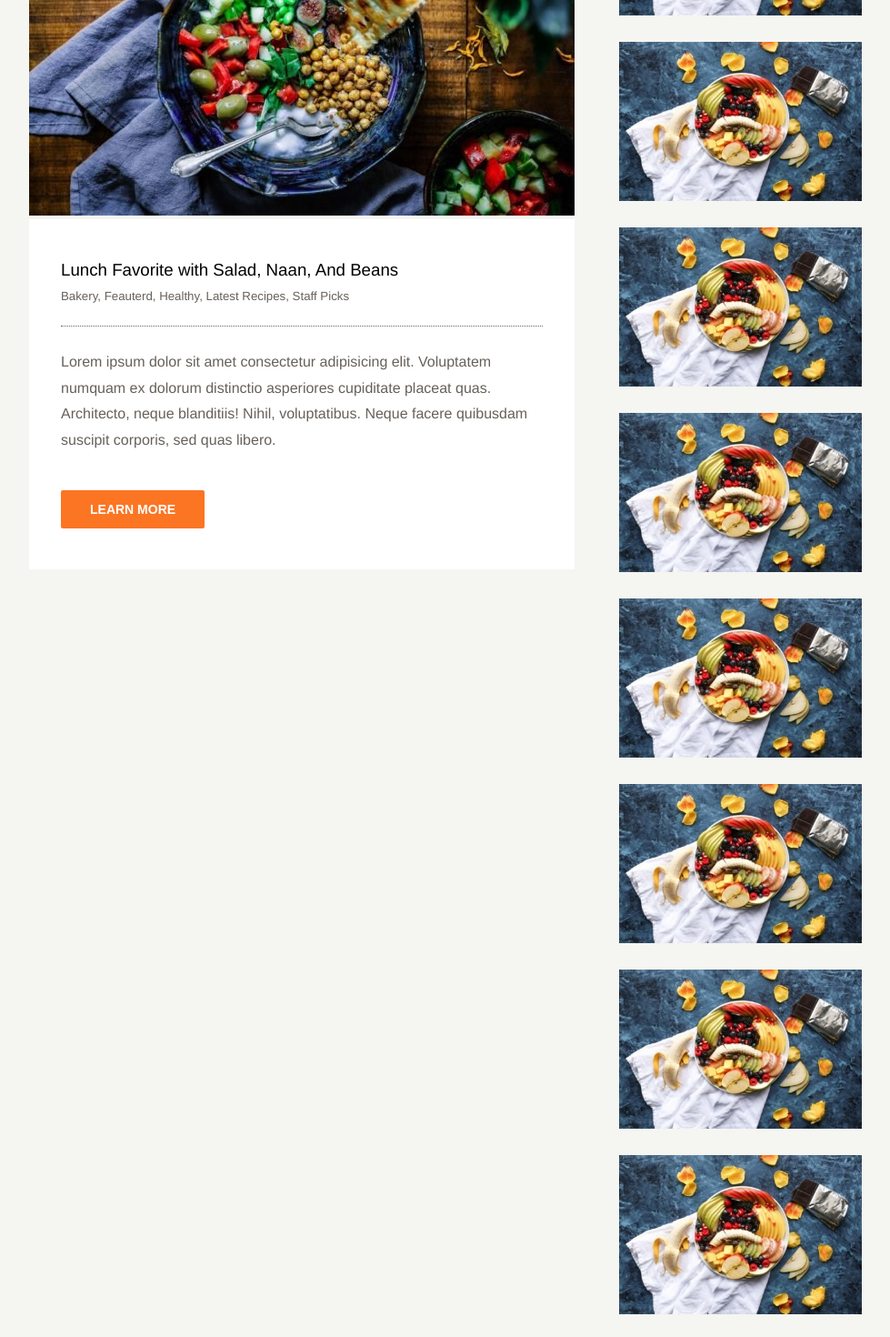
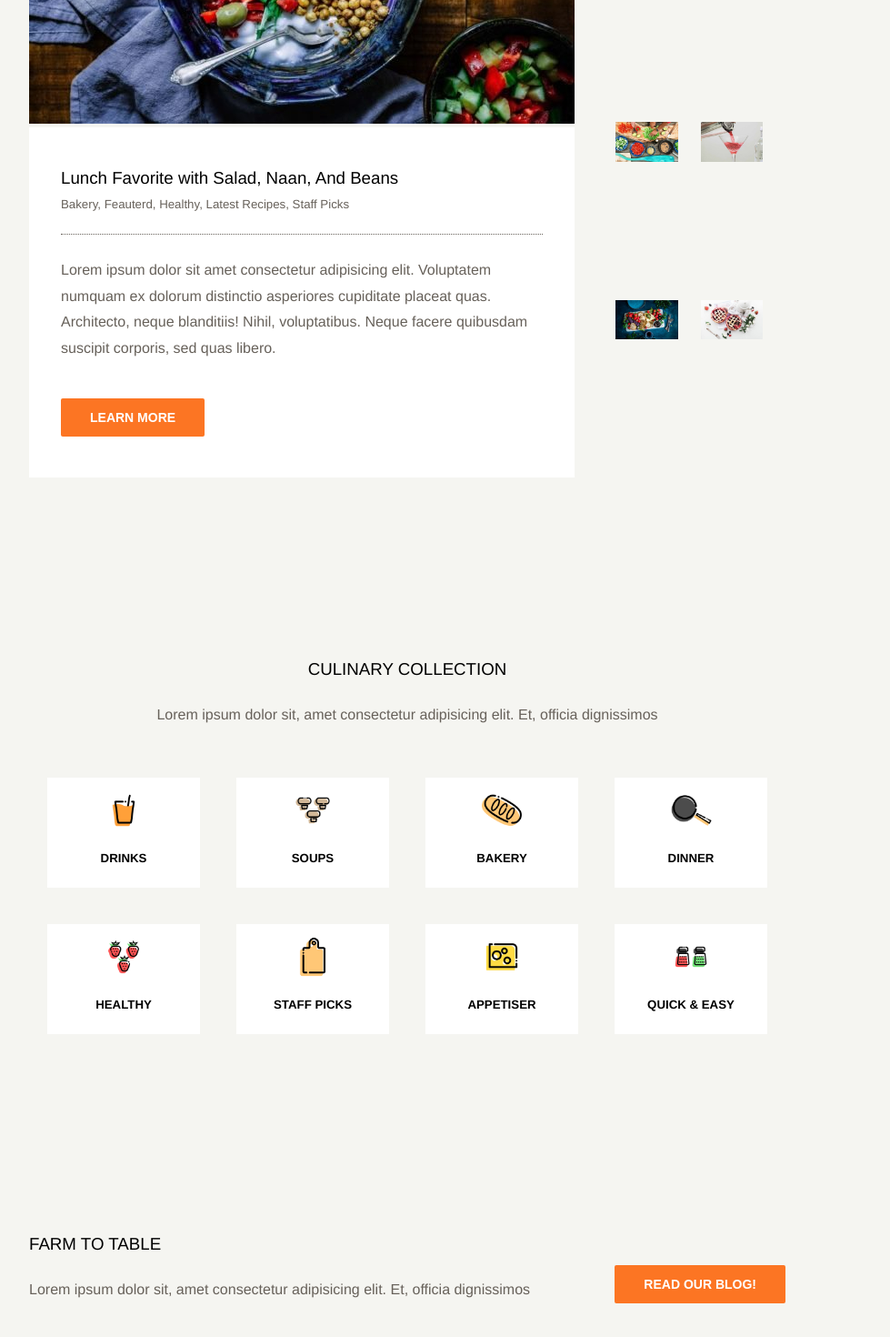
Before and after one commit to TommasoLodesani/proj-html-vuejs, a Vue app: page / in a window 1280 px wide. Shown: the part 1740-3210 px from the top of the page at 91% size, without its empty margins (192-1171 px from the left). Built offline with nearby package versions, Linux system fonts and the light colour scheme.

Commit message:
section imgfarm

```diff
--- a/src/App.vue
+++ b/src/App.vue
@@ -22,6 +22,15 @@
       <section>
         <CulinaryCollection/>
       </section>
+
+      <section>
+        <FarmtoTable/>
+        <ImgFarmToTable/>
+      </section>
+
+      <section>
+
+      </section>
     </main>
 
 
@@ -39,11 +48,10 @@ import FoodieJournal from './components/FoodieJournal.vue';
 import MyPopularRecipes from './components/MyPopularRecipes.vue';
 import MyFooter from './components/MyFooter.vue';
 import CulinaryCollection from './components/CulinaryCollection.vue';
+import FarmtoTable from './components/FarmtoTable.vue';
+import ImgFarmToTable from './components/ImgFarmToTable.vue';
 
 
-
-
-// import HelloWorld from './components/HelloWorld.vue'
 
 export default {
   name: 'App',
@@ -53,7 +61,9 @@ export default {
     MyFooter,
     MyPopularRecipes,
     FoodieJournal,
-    CulinaryCollection
+    CulinaryCollection,
+    FarmtoTable,
+    ImgFarmToTable
 }
 }
 </script>
--- /dev/null
+++ b/src/components/FarmtoTable.vue
@@ -0,0 +1,74 @@
+<template>
+    <div class="section-container">
+
+        <div class="left">
+            <h3>FARM TO TABLE</h3>
+            <p>Lorem ipsum dolor sit, amet consectetur adipisicing elit. Et, officia dignissimos</p>
+
+        </div>
+
+        <div class="right">
+            <button>READ OUR BLOG!</button>
+
+        </div>
+
+
+
+    </div>
+</template>
+
+<script>
+export default {
+    name: 'FarmtoTable'
+
+}
+</script>
+
+<!-- Add "scoped" attribute to limit CSS to this component only -->
+<style scoped lang="scss">
+.section-container {
+    width: 65%;
+    margin: auto;
+    margin-top: 200px;
+    margin-bottom: 100px;
+    display: flex;
+    justify-content: space-between;
+    align-items: center;
+
+    .left {
+        h3 {
+            margin-bottom: 30px;
+            font-weight: 100;
+        }
+
+        p {
+            color: #67615a;
+            margin-bottom: 40px;
+        }
+
+    }
+
+    .right {
+
+        button {
+            background-color: #fc7523;
+            border: none;
+            border-radius: 2px;
+            color: white;
+            padding: 13px 32px;
+            text-align: center;
+            text-decoration: none;
+            display: inline-block;
+            font-size: 14px;
+            font-weight: bold;
+        }
+    }
+
+
+
+
+
+
+
+}
+</style>
--- a/src/components/FoodieJournal.vue
+++ b/src/components/FoodieJournal.vue
@@ -47,7 +47,8 @@ export default {
     padding: 35px;
     // height: 470px;
     background-color: white;
-    // position: relative;
+    position: relative;
+    margin-top: -50px;
     // top: 37%;
     // left: 50%;
     // transform: translate(-50%, -50%);
@@ -80,7 +81,8 @@ export default {
 
         .product {
             text-align: center;
-            flex-basis: calc(100% / 3);
+            flex-basis: calc((100% - 30px) / 3);
+            margin: 0 10px;
 
             h3 {
                 padding: 15px 25px;
@@ -95,7 +97,7 @@ export default {
             }
 
             img {
-                max-width: 345px;
+                max-width: 100%;
             }
 
         }
--- /dev/null
+++ b/src/components/ImgFarmToTable.vue
@@ -0,0 +1,220 @@
+<template>
+    <div class="section-container">
+
+        <div class="container-column">
+
+            <div class="left">
+
+                <div class="big-img-section">
+
+                    <img src="../assets/img/single-post-img3-800x527.jpg" alt="immagine yougurt">
+                    <div class="title">
+
+                        <h3>Lunch Favorite with Salad, Naan, And Beans</h3>
+                        <h5>Bakery, Feauterd, Healthy, Latest Recipes, Staff Picks</h5>
+
+                    </div>
+
+                    <p>Lorem ipsum dolor sit amet consectetur adipisicing elit. Voluptatem numquam ex dolorum distinctio
+                        asperiores cupiditate placeat quas. Architecto, neque blanditiis! Nihil, voluptatibus. Neque
+                        facere quibusdam suscipit corporis, sed quas libero.</p>
+
+                    <h4>
+                        Read Moere >
+                    </h4>
+
+
+                </div>
+
+                <div class="small-img-section">
+
+                    <div class="product">
+                        <img src="../assets/img/single-post-img3-400x263.jpg" alt="immagine cibo">
+                        <h3>Food Corner: Top Japanese restaurant for Sushi</h3>
+                        <h6>By Admin, I March 2022</h6>
+                    </div>
+                    <div class="product">
+                        <img src="../assets/img/fi-roundup-400x263.jpg" alt="immagine cibo">
+                        <h3>Food Corner: Top Japanese restaurant for Sushi</h3>
+                        <h6>By Admin, I March 2022</h6>
+                    </div>
+                    <div class="product">
+                        <img src="../assets/img/fi-toasts-400x263.jpg" alt="immagine cibo">
+                        <h3>Food Corner: Top Japanese restaurant for Sushi</h3>
+                        <h6>By Admin, I March 2022</h6>
+                    </div>
+                    <div class="product">
+                        <img src="../assets/img/single-post-img3-400x263.jpg" alt="immagine cibo">
+                        <h3>Food Corner: Top Japanese restaurant for Sushi</h3>
+                        <h6>By Admin, I March 2022</h6>
+                    </div>
+                    <div class="product">
+                        <img src="../assets/img/fi-roundup-400x263.jpg" alt="immagine cibo">
+                        <h3>Food Corner: Top Japanese restaurant for Sushi</h3>
+                        <h6>By Admin, I March 2022</h6>
+                    </div>
+                    <div class="product">
+                        <img src="../assets/img/fi-toasts-400x263.jpg" alt="immagine cibo">
+                        <h3>Food Corner: Top Japanese restaurant for Sushi</h3>
+                        <h6>By Admin, I March 2022</h6>
+                    </div>
+
+                </div>
+
+                <div class="button">LOAD MORE POSTS</div>
+
+
+            </div>
+
+            <div class="right">
+
+            </div>
+        </div>
+
+
+
+
+    </div>
+</template>
+
+<script>
+export default {
+    name: 'ImgFarmToTable'
+
+}
+</script>
+
+<!-- Add "scoped" attribute to limit CSS to this component only -->
+<style scoped lang="scss">
+.section-container {
+    width: 65%;
+    margin: 55px auto;
+
+    .container-column {
+        display: flex;
+        justify-content: space-between;
+
+        .left {
+
+            width: 64%;
+
+
+            .big-img-section {
+                width: 100%;
+                background-color: white;
+                // padding: 45px 35px;
+
+                img {
+                    max-width: 100%;
+                }
+
+                .title {
+                    border-bottom: dotted 1px #67615a;
+                    margin: 25px;
+
+                    h3 {
+                        font-weight: 100;
+                        margin-bottom: 10px;
+                    }
+
+                    h5 {
+                        font-weight: 100;
+                        color: #67615a;
+                        padding-bottom: 25px;
+                    }
+
+                }
+
+                p {
+                    line-height: 1.8;
+                    padding: 25px;
+                    margin-top: -30px;
+                    color: #67615a;
+                }
+
+                h4 {
+                    color: #67615a;
+                    text-decoration: none;
+                    font-size: 12px;
+                    padding: 25px;
+                    margin-bottom: 40px;
+
+                }
+
+            }
+
+            .small-img-section {
+                display: flex;
+                flex-wrap: wrap;
+                margin: 0 -20px;
+                .product {
+                    text-align: center;
+                    flex-basis: calc((100% - 80px )/ 2);
+                    margin: 0 20px;
+                    margin-bottom: 40px;
+                    padding-bottom: 40px;
+                    background-color: white;
+
+                    h3 {
+                        padding: 15px 25px;
+                        font-weight: 100;
+                        color: #333338;
+
+                    }
+
+                    h6 {
+                        color: #67615a;
+                        font-weight: 100
+                    }
+
+                    img {
+                        max-width: 100%;
+                    }
+
+                }
+
+
+            }
+
+            .button{
+                text-align: center;
+                width: 100%;
+                background-color: #edede7;
+                padding: 15px;
+                font-weight: bold;
+            }
+
+
+        }
+
+
+
+        .right {
+            display: flex;
+            flex-wrap: wrap;
+            margin-left: 45px;
+
+            .container-img {
+                margin-bottom: 25px;
+                margin-right: 25px;
+                flex-basis: calc((100% - 50px)/ 2);
+
+
+                img {
+                    max-width: 100%;
+                }
+
+            }
+
+            // margin-top: -6px;
+            // img{
+            //     padding: 6px;
+            // }
+
+
+        }
+    }
+
+
+}
+</style>
--- a/src/components/MyJumbotron.vue
+++ b/src/components/MyJumbotron.vue
@@ -88,6 +88,8 @@ export default {
         color: white;
         box-shadow: 0px 11px 13px -14px #000000;
 
+
+
     }
 
     .tab_icon{
--- a/src/components/MyPopularRecipes.vue
+++ b/src/components/MyPopularRecipes.vue
@@ -33,41 +33,35 @@
 
                 </div>
                 <div class="container-img">
-                    <img src="../assets/img/Mixed-fruits-400x263.jpg" alt="immagine frutta mista">
+                    <img src="../assets/img/r-rachel-park-366508-unsplash-min-400x263.jpg" alt="immagine frutta mista">
 
                 </div>
                 <div class="container-img">
-                    <img src="../assets/img/Mixed-fruits-400x263.jpg" alt="immagine frutta mista">
+                    <img src="../assets/img/r-michelle-tsang-500721-unsplash-min-400x263.jpg" alt="immagine frutta mista">
 
                 </div>
                 <div class="container-img">
-                    <img src="../assets/img/Mixed-fruits-400x263.jpg" alt="immagine frutta mista">
+                    <img src="../assets/img/quick-summer-drink-460x295.jpg" alt="immagine frutta mista">
 
                 </div>
                 <div class="container-img">
-                    <img src="../assets/img/Mixed-fruits-400x263.jpg" alt="immagine frutta mista">
+                    <img src="../assets/img/r-maarten-van-den-heuvel-400626-unsplash-min-460x295.jpg" alt="immagine frutta mista">
 
                 </div>
                 <div class="container-img">
-                    <img src="../assets/img/Mixed-fruits-400x263.jpg" alt="immagine frutta mista">
+                    <img src="../assets/img/perfect-cosmopolitan-460x295.jpg" alt="immagine frutta mista">
 
                 </div>
                 <div class="container-img">
-                    <img src="../assets/img/Mixed-fruits-400x263.jpg" alt="immagine frutta mista">
+                    <img src="../assets/img/fi2x-6-460x295.jpg" alt="immagine frutta mista">
 
                 </div>
                 <div class="container-img">
-                    <img src="../assets/img/Mixed-fruits-400x263.jpg" alt="immagine frutta mista">
+                    <img src="../assets/img/r-brooke-lark-96398-unsplash-min-460x295.jpg" alt="immagine frutta mista">
 
                 </div>
 
-                <!-- <img src="../assets/img/r-rachel-park-366508-unsplash-min-200x132.jpg" alt="immagine frutta mista">
-                <img src="../assets/img/r-michelle-tsang-500721-unsplash-min-200x132.jpg" alt="immagine frutta mista">
-                <img src="../assets/img/r-michelle-tsang-500721-unsplash-min-200x132.jpg" alt="immagine frutta mista">
-                <img src="../assets/img/Mixed-fruits-200x132.jpg" alt="immagine frutta mista">
-                <img src="../assets/img/Mixed-fruits-200x132.jpg" alt="immagine frutta mista">
-                <img src="../assets/img/Mixed-fruits-200x132.jpg" alt="immagine frutta mista">
-                <img src="../assets/img/Mixed-fruits-200x132.jpg" alt="immagine frutta mista"> -->
+
 
 
             </div>
@@ -158,27 +152,20 @@ export default {
 
         .right {
             display: flex;
-            flex-basis: 50%;
             flex-wrap: wrap;
             margin-left: 45px;
 
             .container-img {
-                margin-bottom: 25px;
+                margin-bottom: 5px;
                 margin-right: 25px;
+                flex-basis: calc((100% - 50px)/ 2);
 
 
                 img {
-                    width: 275px;
-                    height: 175px;
-                    object-fit: contain;
+                    max-width: 100%;
                 }
 
             }
-
-            // margin-top: -6px;
-            // img{
-            //     padding: 6px;
-            // }
 
 
         }
```
